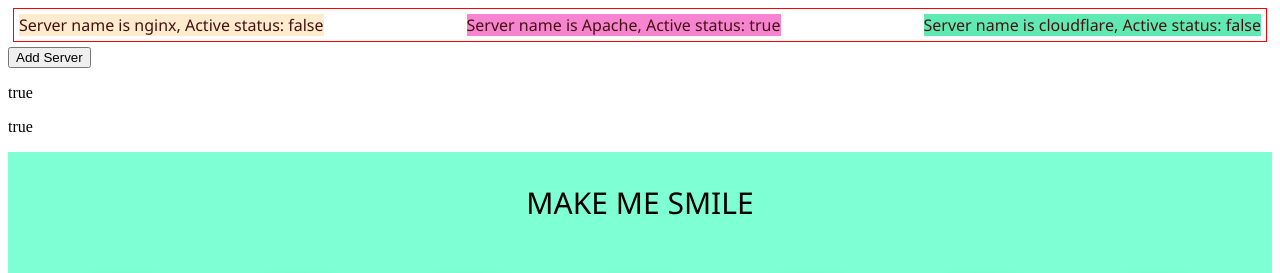
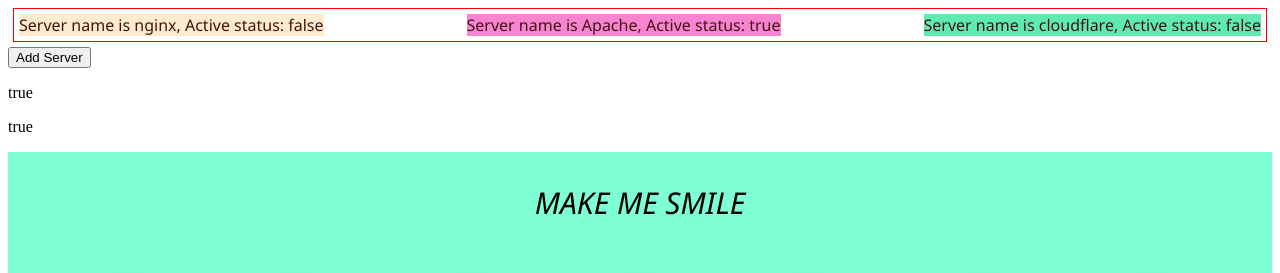
Before and after one commit to s-h-a-h/Complete-Angular, an Angular app: page / in a window 1280 px wide. Shown: the top 273 px of the page. Built offline with nearby package versions, Linux system fonts and the light colour scheme.

Commit message:
italic font style

```diff
--- a/src/app/servers/servers.component.css
+++ b/src/app/servers/servers.component.css
@@ -9,6 +9,7 @@
 #text {
     font-size: 30px;
     font-family: 'Segoe UI', Tahoma, Geneva, Verdana, sans-serif;
+    font-style: oblique;
 }
 
 #status {
```
